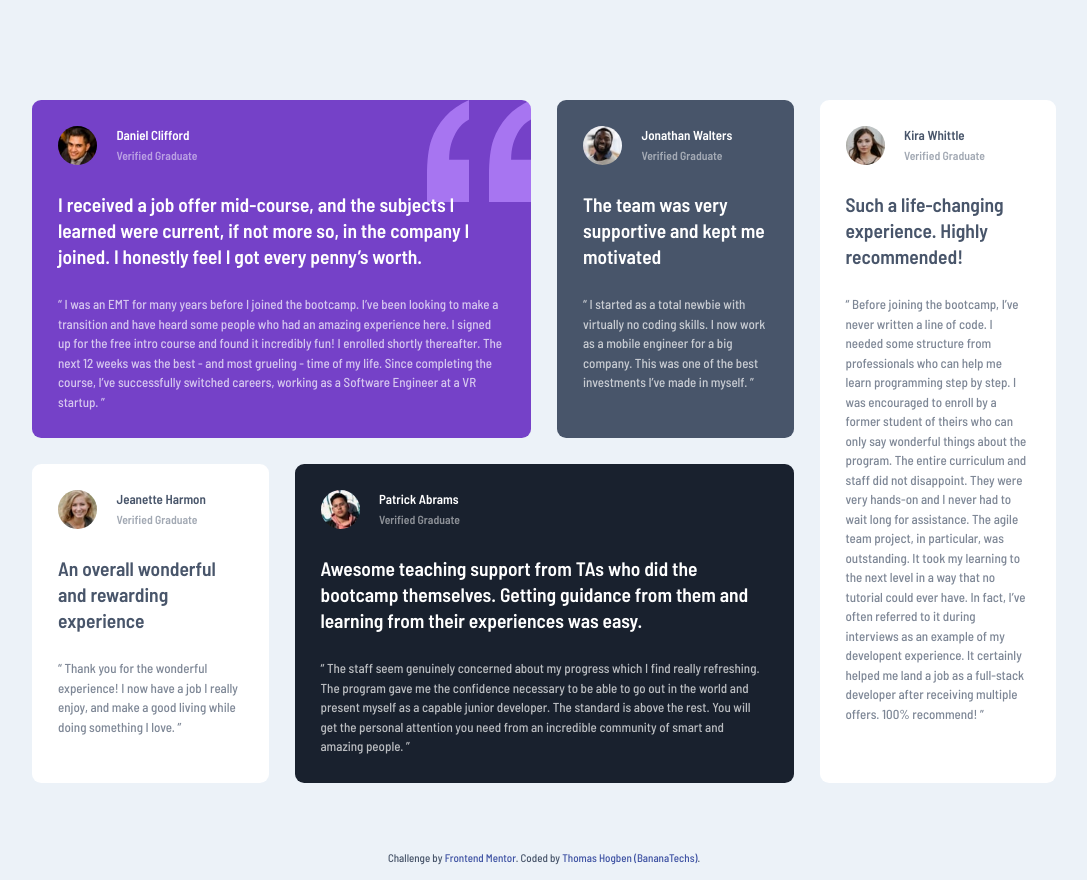
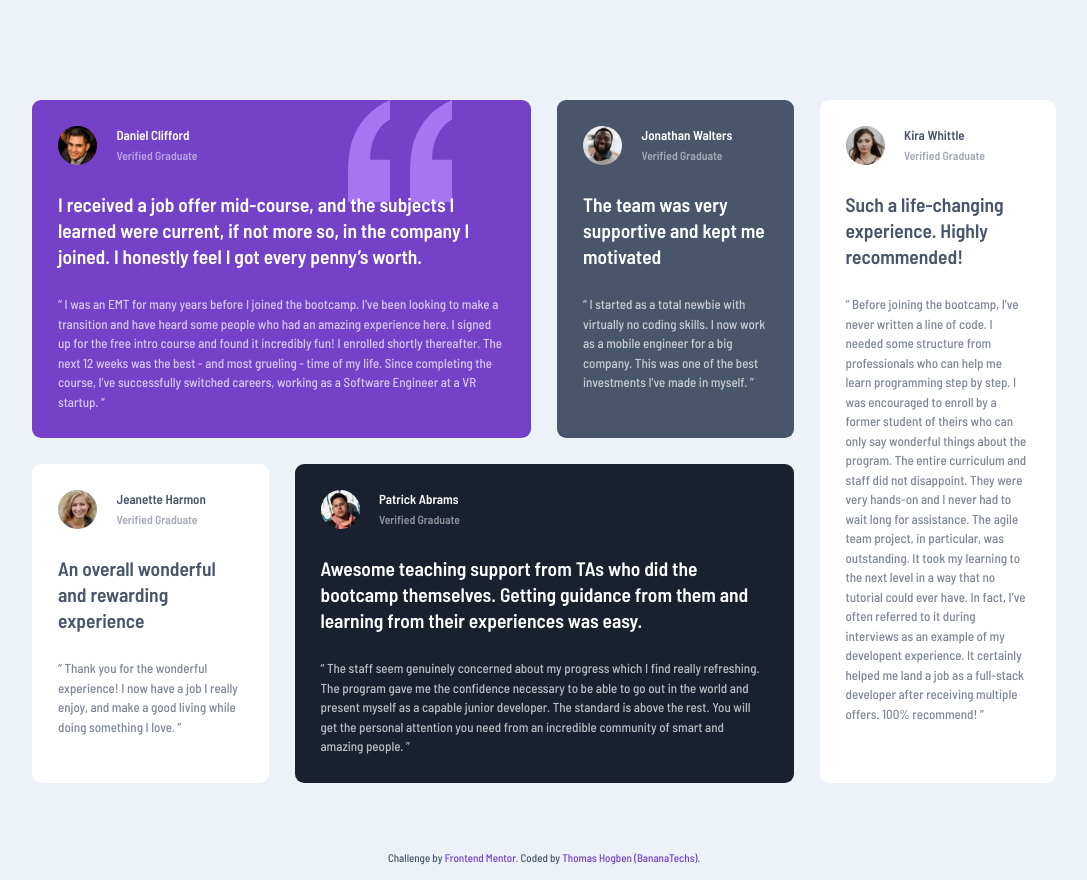
Before and after one commit to BananaTechs/frontend-mentor-testimonial-grid, a plain HTML site: page index.html in a window 1280 px wide. Shown: the whole page, without its empty margins (96-1183 px from the left). Drawn offline with Linux system fonts and the light colour scheme.

Commit message:
Improve styling

```diff
--- a/style.scss
+++ b/style.scss
@@ -64,8 +64,12 @@ main {
 
     &-daniel {
         grid-area: daniel;
-        background: $color-card-1 url("./images/bg-pattern-quotation.svg") no-repeat top right;
+        background: $color-card-1 url("./images/bg-pattern-quotation.svg") no-repeat 90% top;
         color: $color-font-alt;
+
+        @media screen and (min-width: $breakpoint-lg) {
+            background-position: 80% top;
+        }
     }
 
     &-jonathan {
@@ -127,7 +131,7 @@ main {
     margin: 5rem auto 1rem;
 
     a {
-        color: hsl(228, 45%, 44%);
+        color: $color-card-1;
         text-decoration: none;
 
         &:hover {
```
Also changed, not shown: style.css, 2 other files.
